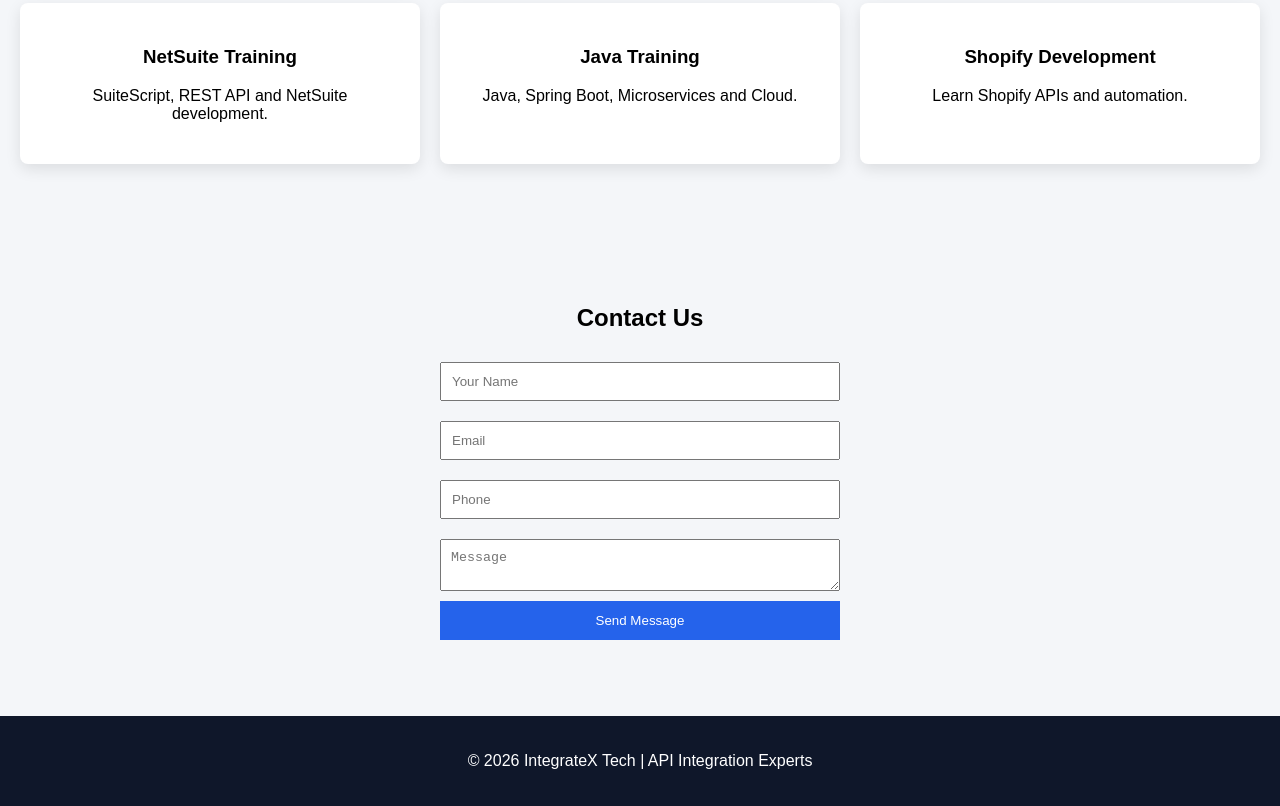
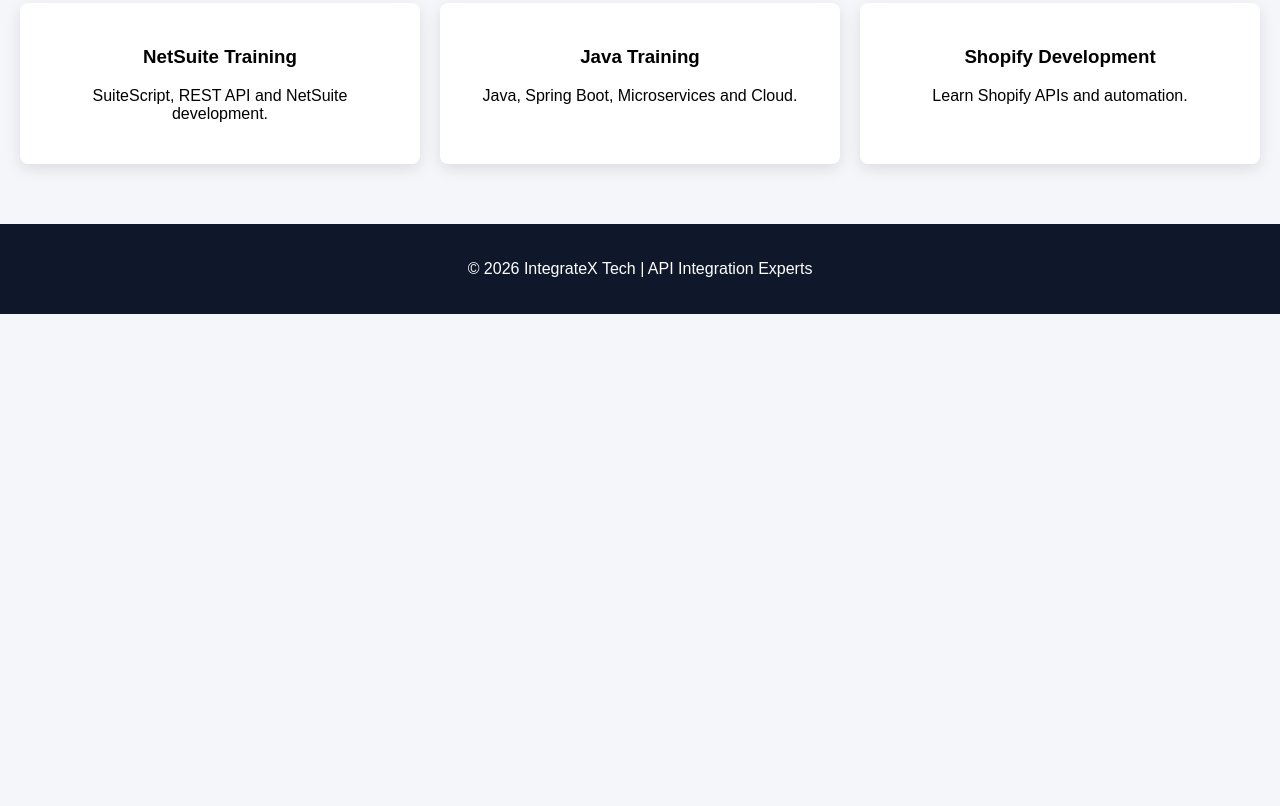
Before and after one commit to Deendayal32/integratex-tech-website, a plain HTML site: page index.html in a window 1280 px wide. Shown: the part 1152-1958 px from the top of the page. After the commit the page ends 1466 px from the top, so only its background shows below. Drawn offline with Linux system fonts and the light colour scheme.

Commit message:
Update index.html

```diff
--- a/index.html
+++ b/index.html
@@ -266,28 +266,6 @@
 </section>
 
 
-<section id="contact">
-
-<h2>Contact Us</h2>
-
-<form id="contactForm">
-
-<input type="text" placeholder="Your Name" required>
-
-<input type="email" placeholder="Email" required>
-
-<input type="text" placeholder="Phone">
-
-<textarea placeholder="Message"></textarea>
-
-<button type="submit">Send Message</button>
-
-</form>
-
-<p id="msg"></p>
-
-</section>
-
 
 <footer>
 
```
